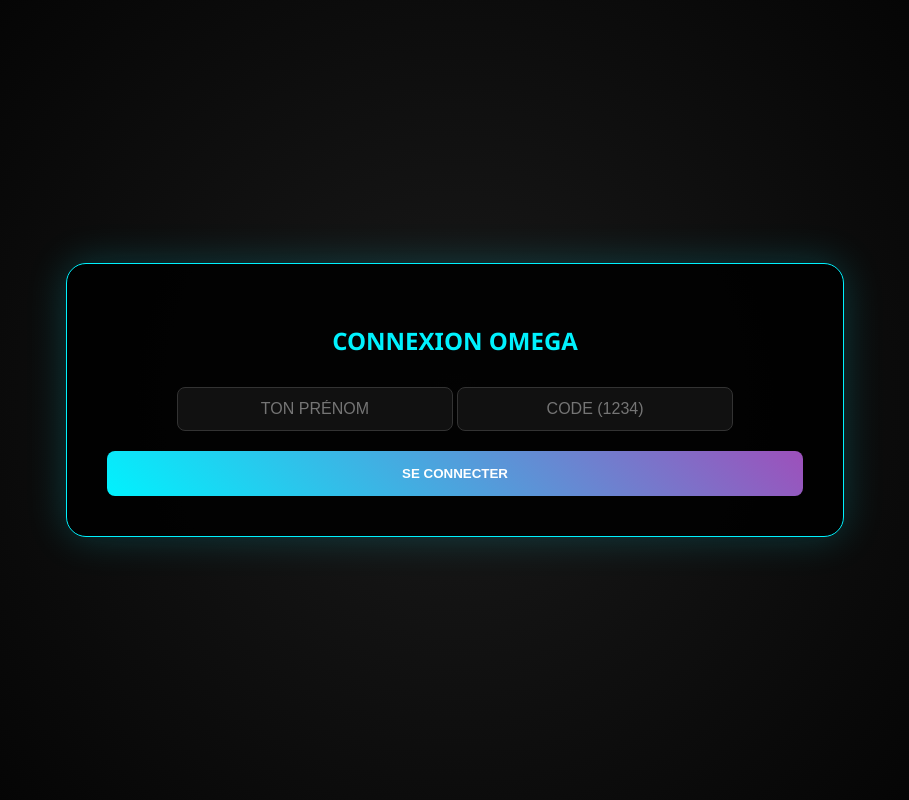
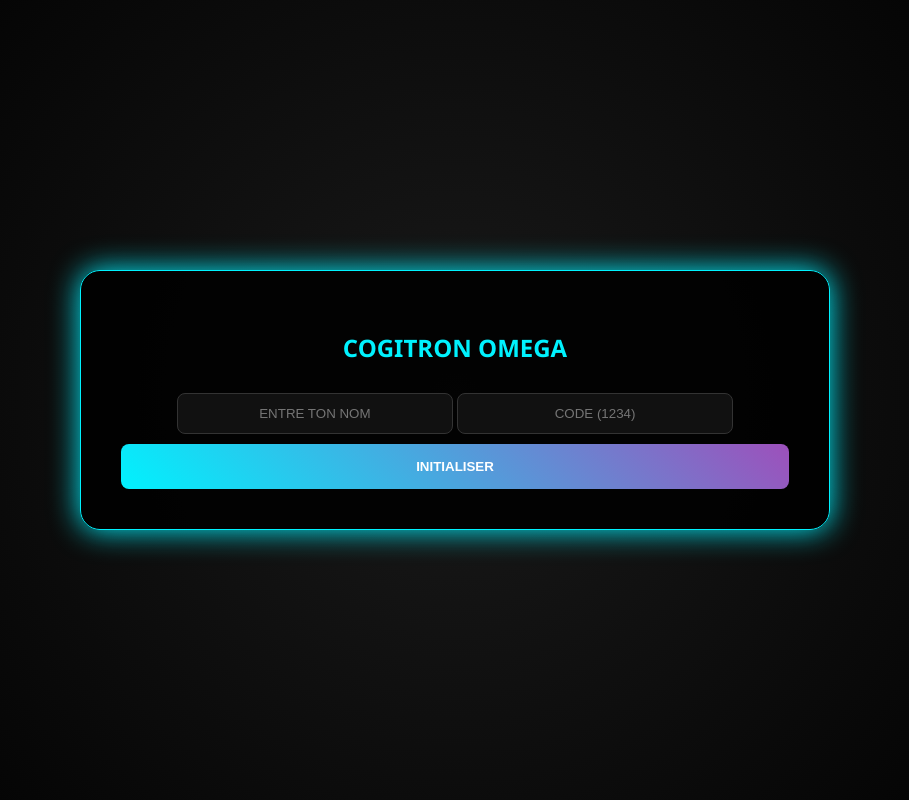
Before and after one commit to louisriallantt-a11y/cogitron, a Flask app: page / in a window 1280 px wide. Shown: the whole page, without its empty margins (185-1094 px from the left). Run offline with Flask 3, Linux system fonts and the light colour scheme.

Commit message:
Update index.html for version 4.0 changes

```diff
--- a/templates/index.html
+++ b/templates/index.html
@@ -3,7 +3,7 @@
 <head>
     <meta charset="UTF-8">
     <meta name="viewport" content="width=device-width, initial-scale=1.0">
-    <title>Cogitron Omega v3.5</title>
+    <title>Cogitron Omega v4.0</title>
     <style>
         :root {
             --neon-blue: #00f2fe;
@@ -19,7 +19,7 @@
             color: white; overflow: hidden;
         }
 
-        /* --- ÉCRAN DE CONNEXION --- */
+        /* --- CONNEXION --- */
         #login-screen {
             position: fixed; top: 0; left: 0; width: 100%; height: 100%;
             background: radial-gradient(circle at center, #1a1a1a 0%, #000 100%);
@@ -30,22 +30,22 @@
         .login-card {
             padding: 40px; border: 1px solid var(--neon-blue);
             border-radius: 20px; background: rgba(0,0,0,0.9);
-            text-align: center; box-shadow: 0 0 40px rgba(0, 242, 254, 0.2);
+            text-align: center; box-shadow: 0 0 30px var(--neon-blue);
         }
 
         .neon-input {
             background: #111; border: 1px solid #333; color: white;
             padding: 12px; border-radius: 8px; margin: 10px 0;
-            outline: none; text-align: center; width: 250px; font-size: 1rem;
+            outline: none; text-align: center; width: 250px;
         }
 
         .neon-btn {
             background: linear-gradient(45deg, var(--neon-blue), var(--neon-purple));
             border: none; color: white; padding: 15px;
-            border-radius: 8px; cursor: pointer; font-weight: bold; width: 100%; margin-top: 10px;
+            border-radius: 8px; cursor: pointer; font-weight: bold; width: 100%;
         }
 
-        /* --- INTERFACE PRINCIPALE --- */
+        /* --- INTERFACE --- */
         #main-interface { display: none; height: 100vh; flex-direction: column; }
 
         .top-bar {
@@ -61,7 +61,7 @@
 
         .sidebar a {
             padding: 18px 25px; text-decoration: none; color: #888;
-            display: block; cursor: pointer; transition: 0.2s;
+            display: block; cursor: pointer;
         }
 
         .sidebar a:hover { color: var(--neon-blue); background: rgba(255,255,255,0.03); }
@@ -73,89 +73,83 @@
 
         #chat-display { flex-grow: 1; overflow-y: auto; display: flex; flex-direction: column; gap: 15px; }
 
-        .msg { padding: 15px 20px; border-radius: 15px; max-width: 80%; }
-        .user-msg { background: #222; align-self: flex-end; }
-        .ai-msg { background: rgba(0, 242, 254, 0.05); align-self: flex-start; border-left: 3px solid var(--neon-blue); }
+        .msg { padding: 12px 18px; border-radius: 15px; max-width: 80%; line-height: 1.4; }
+        .user-msg { background: #333; align-self: flex-end; border-bottom-right-radius: 2px; }
+        .ai-msg { background: rgba(0, 242, 254, 0.1); align-self: flex-start; border-bottom-left-radius: 2px; border-left: 3px solid var(--neon-blue); }
 
         .input-area { display: flex; gap: 15px; padding-top: 20px; }
         #userInput { flex-grow: 1; background: #151515; border: 1px solid #333; color: white; padding: 15px; border-radius: 10px; outline: none; }
 
-        .show { display: block !important; }
+        #userInput:focus { border-color: var(--neon-blue); }
+
+        .send-btn { background: var(--neon-blue); border: none; padding: 0 20px; border-radius: 10px; cursor: pointer; font-weight: bold; }
     </style>
 </head>
 <body>
 
     <div id="login-screen">
         <div class="login-card">
-            <h2 style="color: var(--neon-blue); margin-bottom: 20px;">CONNEXION OMEGA</h2>
-            <input type="text" id="user-name-input" class="neon-input" placeholder="TON PRÉNOM">
+            <h2 style="color: var(--neon-blue);">COGITRON OMEGA</h2>
+            <input type="text" id="user-name-input" class="neon-input" placeholder="ENTRE TON NOM">
             <input type="password" id="access-code" class="neon-input" placeholder="CODE (1234)">
-            <button class="neon-btn" onclick="login()">SE CONNECTER</button>
+            <button class="neon-btn" onclick="login()">INITIALISER</button>
         </div>
     </div>
 
     <div id="main-interface">
         <div class="top-bar">
-            <div id="system-status">SYSTÈME ACTIF</div>
-            <div style="color: var(--neon-blue); font-weight: bold;" id="top-user-name">Utilisateur</div>
-            <button onclick="logout()" style="background:none; border:1px solid #ff4d4d; color:#ff4d4d; padding:5px 10px; border-radius:5px; cursor:pointer;">Quitter</button>
+            <div style="font-weight: bold; color: var(--neon-blue);">SYSTÈME ACTIF</div>
+            <div id="top-user-name">Utilisateur</div>
+            <button onclick="location.reload()" style="background:none; border:1px solid #ff4d4d; color:#ff4d4d; padding:5px 10px; border-radius:5px; cursor:pointer;">DECONNEXION</button>
         </div>
 
         <div class="sidebar">
-            <a onclick="changePage('Conversation')">💬 Conversation</a>
-            <a onclick="changePage('Mon Compte')">👤 Mon Compte</a>
+            <a onclick="changePage('Conversation')">💬 Chat</a>
+            <a onclick="changePage('Compte')">👤 Mon Compte</a>
+            <a onclick="alert('Accès Admin Restreint')" style="color: gold;">🛡️ Admin</a>
         </div>
 
         <div class="main-content">
             <h3 id="view-title" style="color: var(--neon-blue);">Conversation</h3>
             <div id="chat-display"></div>
             <div class="input-area" id="input-zone">
-                <input type="text" id="userInput" placeholder="Pose-moi une question...">
-                <button onclick="sendMessage()" style="background:var(--neon-blue); border:none; padding:0 20px; border-radius:10px; cursor:pointer; font-weight:bold;">ENVOYER</button>
+                <input type="text" id="userInput" placeholder="Dis-moi quelque chose...">
+                <button class="send-btn" onclick="sendMessage()">ENVOYER</button>
             </div>
         </div>
     </div>
 
     <script>
-        let currentUser = "Invité";
+        let userName = "Louis";
 
         function login() {
-            const nameInput = document.getElementById('user-name-input').value;
-            const codeInput = document.getElementById('access-code').value;
+            const name = document.getElementById('user-name-input').value;
+            const code = document.getElementById('access-code').value;
 
-            if(codeInput === "1234" && nameInput.trim() !== "") {
-                currentUser = nameInput;
+            if(code === "1234" && name.trim() !== "") {
+                userName = name;
                 document.getElementById('login-screen').style.display = 'none';
                 document.getElementById('main-interface').style.display = 'flex';
-                document.getElementById('top-user-name').innerText = currentUser;
+                document.getElementById('top-user-name').innerText = userName;
 
-                document.getElementById('chat-display').innerHTML = `<div class="msg ai-msg">Identification réussie. Bonjour ${currentUser}, je suis ton assistant.</div>`;
+                const display = document.getElementById('chat-display');
+                display.innerHTML = `<div class="msg ai-msg">Identification terminée. Bonjour <b>${userName}</b>. Je suis prêt.</div>`;
             } else {
-                alert("Erreur : Entrez un nom et le code 1234.");
+                alert("Nom requis et code 1234");
             }
         }
 
-        function logout() {
-            location.reload(); // Redémarre tout proprement
-        }
-
         function changePage(page) {
-            const title = document.getElementById('view-title');
             const display = document.getElementById('chat-display');
             const inputZone = document.getElementById('input-zone');
-            title.innerText = page;
+            document.getElementById('view-title').innerText = page;
 
-            if(page === 'Mon Compte') {
+            if(page === 'Compte') {
                 inputZone.style.display = 'none';
-                display.innerHTML = `
-                    <div style="background:#111; padding:20px; border-radius:10px; border:1px solid #333;">
-                        <p>PROFIL ACTIF : <span style="color:var(--neon-blue)">${currentUser}</span></p>
-                        <p>GRADE : Administrateur</p>
-                        <p>SESSION : Sécurisée</p>
-                    </div>`;
+                display.innerHTML = `<div class="msg ai-msg"><b>PROFIL UTILISATEUR</b><br>Nom : ${userName}<br>Rang : Administrateur<br>Statut : Connecté</div>`;
             } else {
                 inputZone.style.display = 'flex';
-                display.innerHTML = `<div class="msg ai-msg">Prêt pour une nouvelle discussion, ${currentUser}.</div>`;
+                display.innerHTML = `<div class="msg ai-msg">Prêt pour la discussion, ${userName}.</div>`;
             }
         }
 
@@ -165,34 +159,60 @@
             const text = input.value.trim();
 
             if(text !== "") {
+                // Afficher message utilisateur
                 display.innerHTML += `<div class="msg user-msg">${text}</div>`;
                 input.value = "";
+                display.scrollTop = display.scrollHeight;
 
+                // Réflexion IA
                 setTimeout(() => {
+                    const low = text.toLowerCase();
                     let response = "";
-                    const low = text.toLowerCase();
 
-                    // --- LOGIQUE IA ---
+                    // --- INTELLIGENCE DE L'IA ---
+
+                    // 1. Calculs
                     if (/[0-9]/.test(text) && /[\+\-\*\/]/.test(text)) {
-                        try { response = "Le résultat est : " + eval(text.replace(/[^-()\d/*+.]/g, '')); }
-                        catch { response = "Calcul trop complexe."; }
+                        try { response = "Le résultat est " + eval(text.replace(/[^-()\d/*+.]/g, '')) + "."; }
+                        catch { response = "Je n'arrive pas à calculer ça."; }
                     }
-                    else if(low.includes("appelles comment") || low.includes("mon nom") || low.includes("qui suis-je")) {
-                        response = `Tu t'appelles ${currentUser}. Je t'ai identifié au démarrage.`;
+                    // 2. Nom de l'utilisateur
+                    else if(low.includes("mon nom") || low.includes("je m'appelle comment") || low.includes("qui suis-je")) {
+                        response = `Tu es <b>${userName}</b>, le propriétaire de ce système.`;
                     }
-                    else if(low.includes("salut") || low.includes("bonjour")) {
-                        response = `Salut ${currentUser} ! Comment puis-je t'aider ?`;
+                    // 3. Salutations
+                    else if(low.includes("salut") || low.includes("bonjour") || low.includes("yo")) {
+                        response = `Salut ${userName} ! Comment puis-je t'aider aujourd'hui ?`;
                     }
+                    // 4. Questions sur l'IA
+                    else if(low.includes("qui es-tu") || low.includes("ton nom")) {
+                        response = "Je suis Cogitron Omega, une interface intelligente conçue pour t'assister.";
+                    }
+                    else if(low.includes("ça va") || low.includes("ca va")) {
+                        response = "Mes circuits sont optimaux ! Et toi, comment te sens-tu ?";
+                    }
+                    // 5. Heure
+                    else if(low.includes("heure")) {
+                        response = "Il est actuellement " + new Date().toLocaleTimeString('fr-FR') + ".";
+                    }
+                    // 6. Réponse par défaut (si elle ne comprend pas)
                     else {
-                        response = "Bien reçu. Je suis à tes ordres.";
+                        const random = [
+                            "C'est intéressant. Peux-tu m'en dire plus ?",
+                            "Je vois. J'enregistre cette information, " + userName + ".",
+                            "Entendu. Je reste à ton écoute.",
+                            "Information reçue. Veux-tu que j'analyse cela ?"
+                        ];
+                        response = random[Math.floor(Math.random() * random.length)];
                     }
 
                     display.innerHTML += `<div class="msg ai-msg"><b>Cogitron :</b> ${response}</div>`;
                     display.scrollTop = display.scrollHeight;
-                }, 600);
+                }, 700);
             }
         }
 
+        // Touche Entrée
         document.getElementById('userInput').addEventListener('keypress', (e) => { if (e.key === 'Enter') sendMessage(); });
     </script>
 </body>
```
